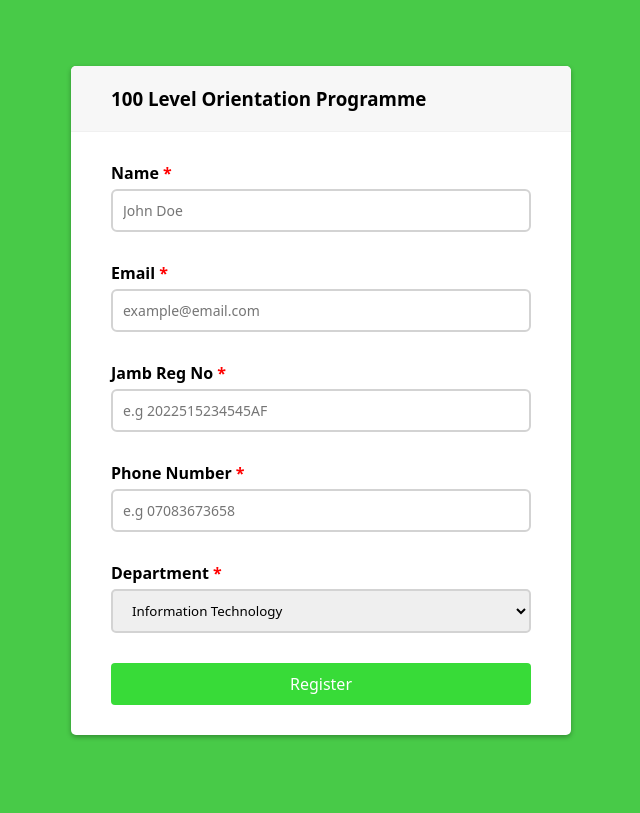
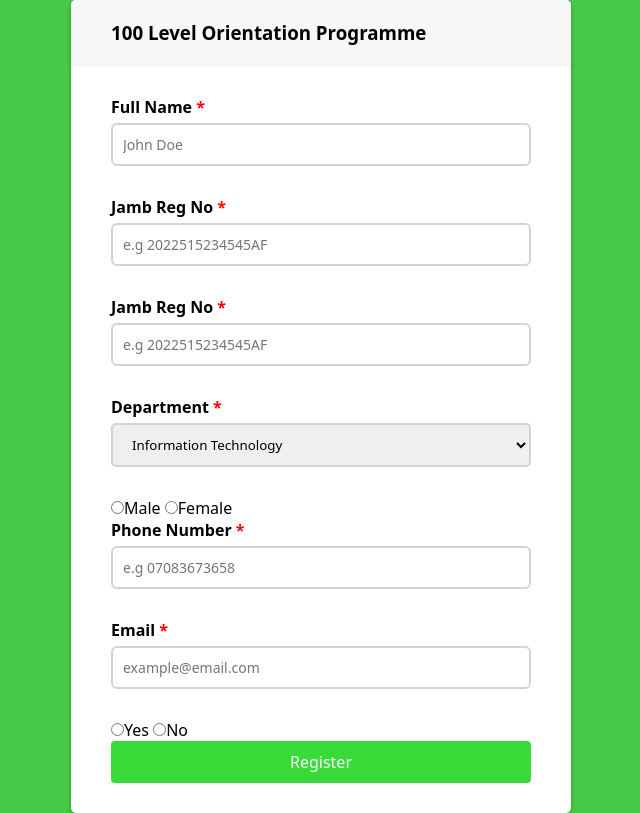
Before and after one commit to Codebox124/Uniosun-Orientation-Registration, a website: page form/index.html in a window 1280 px wide. Shown: the whole page, without its empty margins (319-959 px from the left). Drawn offline with Linux system fonts and the light colour scheme.

Commit message:
modified files

```diff
--- a/form/index.html
+++ b/form/index.html
@@ -18,21 +18,12 @@
     <form action="" id="form" class="form">
       <!-- input container -->
       <div class="form-control">
-        <label>Name <span class="important">*</span></label>
+        <label> Full Name <span class="important">*</span></label>
         <input type="text" placeholder="John Doe" id="name" />
         <i class="fas fa-check-circle"></i>
         <i class="fas fa-exclamation-circle"></i>
         <small></small>
       </div>
-
-      <div class="form-control">
-        <label>Email <span class="important">*</span></label>
-        <input type="text" placeholder="example@email.com" id="email" />
-        <i class="fas fa-check-circle"></i>
-        <i class="fas fa-exclamation-circle"></i>
-        <small>Error</small>
-      </div>
-
       <div class="form-control">
         <label>Jamb Reg No <span class="important">*</span></label>
         <input type="text" placeholder="e.g 2022515234545AF" id="reg-number" />
@@ -40,15 +31,13 @@
         <i class="fas fa-exclamation-circle"></i>
         <small>Error</small>
       </div>
-
       <div class="form-control">
-        <label>Phone Number <span class="important">*</span></label>
-        <input type="text" placeholder="e.g 07083673658" id="phone-number" />
+        <label>Jamb Reg No <span class="important">*</span></label>
+        <input type="text" placeholder="e.g 2022515234545AF" id="reg-number" />
         <i class="fas fa-check-circle"></i>
         <i class="fas fa-exclamation-circle"></i>
         <small>Error</small>
       </div>
-
       <div class="form-control">
         <div>
           <label>Department <span class="important">*</span></label>
@@ -64,6 +53,32 @@
        </div>
       </div>
 
+    <div class="gender radio-control">
+      <input type="radio" name="gender" id="male" value=""><span>Male</span>
+      <input type="radio" name="gender" id="female" value=""><span>Female</span>
+    </div>
+        <div class="form-control">
+        <label>Phone Number <span class="important">*</span></label>
+        <input type="text" placeholder="e.g 07083673658" id="phone-number" />
+        <i class="fas fa-check-circle"></i>
+        <i class="fas fa-exclamation-circle"></i>
+        <small>Error</small>
+      </div>
+      <div class="form-control">
+        <label>Email <span class="important">*</span></label>
+        <input type="text" placeholder="example@email.com" id="email" />
+        <i class="fas fa-check-circle"></i>
+        <i class="fas fa-exclamation-circle"></i>
+        <small>Error</small>
+      </div>
+<div class="radio-control skill">
+  <input type="radio" name="skills" id="yes"><span>Yes</span>
+  <input type="radio" name="skills" id="no"><span>No</span>
+</div>
+
+
+
+
 
       <!-- button -->
       <button>Register</button>
--- a/form/script.js
+++ b/form/script.js
@@ -44,6 +44,10 @@ else if (passwordCheckValue !== passwordValue){
 else{
   success(passwordCheck)
 }
+const getSelectedValue = document.querySelector( 'input[name="season"]:checked');
+ if(getSelectedValue == null) {
+
+}
 
 }
 function errorMsg(input, value) {
--- a/form/style.css
+++ b/form/style.css
@@ -126,6 +126,9 @@ select{
 .important{
   color: red;
 }
+input{
+  cursor: pointer;
+}
 #departments{
   width: 100%;
   border: 2px solid var(--primary);
```
Also changed, not shown: form/README.md.
